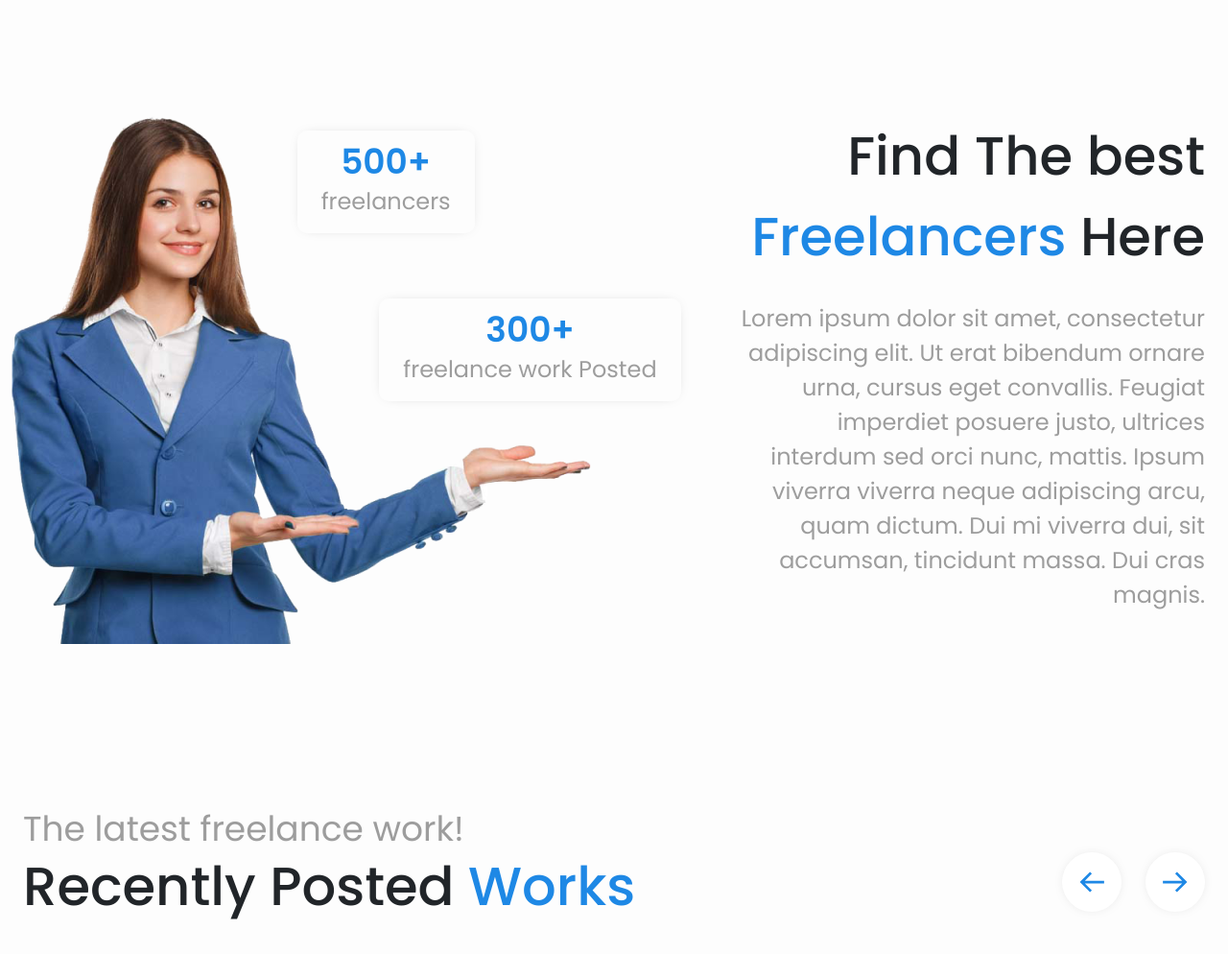
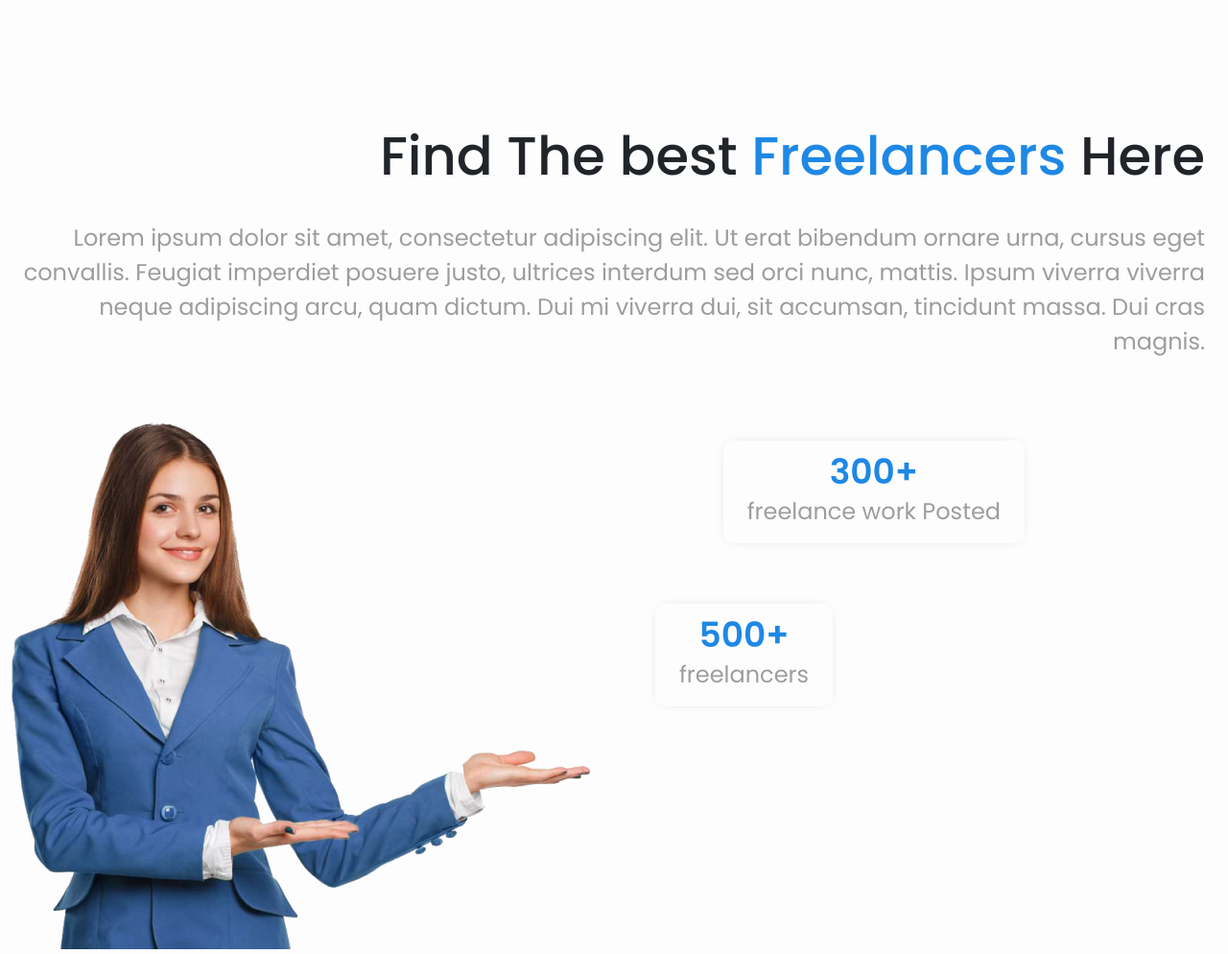
Before and after one commit to lovepuff-D/proektclinikatest, a plain HTML site: page index.html in a window 1280 px wide. Shown: the part 1280-2274 px from the top of the page at 96% size. Drawn offline with nearby package versions, Linux system fonts and the light colour scheme.

Commit message:
Update main-stylesheet.css

```diff
--- a/css/main-stylesheet.css
+++ b/css/main-stylesheet.css
@@ -602,13 +602,34 @@ header .navigation__burger .navigation-burger__nav_close {
   font-size: 36px;
   margin-bottom: 5px;
 }
+@media (max-width: 1299.98px) {
+  .about__achievement {
+    margin-top: 65px;
+    flex: 0 0 auto;
+    width: 100%;
+    order: 2;
+    height: 550px;
+  }
+}
 .about__achievement .about-achievement_position-1 {
   top: 15px;
   right: 250px;
 }
+@media (min-width: 992px) and (max-width: 1299.98px) {
+  .about__achievement .about-achievement_position-1 {
+    top: 190px;
+    right: 400px;
+  }
+}
 .about__achievement .about-achievement_position-2 {
   top: 190px;
   right: 35px;
+}
+@media (min-width: 992px) and (max-width: 1299.98px) {
+  .about__achievement .about-achievement_position-2 {
+    top: 20px;
+    right: 200px;
+  }
 }
 @media (min-width: 768px) {
   .about__achievement {
@@ -626,6 +647,12 @@ header .navigation__burger .navigation-burger__nav_close {
   width: 41.66666667%;
   text-align: right;
 }
+@media (max-width: 1299.98px) {
+  .about__content {
+    flex: 0 0 auto;
+    width: 100%;
+  }
+}
 @media (max-width: 991.98px) {
   .about {
     flex-direction: column;
@@ -634,7 +661,6 @@ header .navigation__burger .navigation-burger__nav_close {
     margin-top: 50px;
     flex: 0 0 auto;
     width: 100%;
-    height: 550px;
   }
 }
 @media (max-width: 991.98px) and (max-width: 767.98px) {
```
